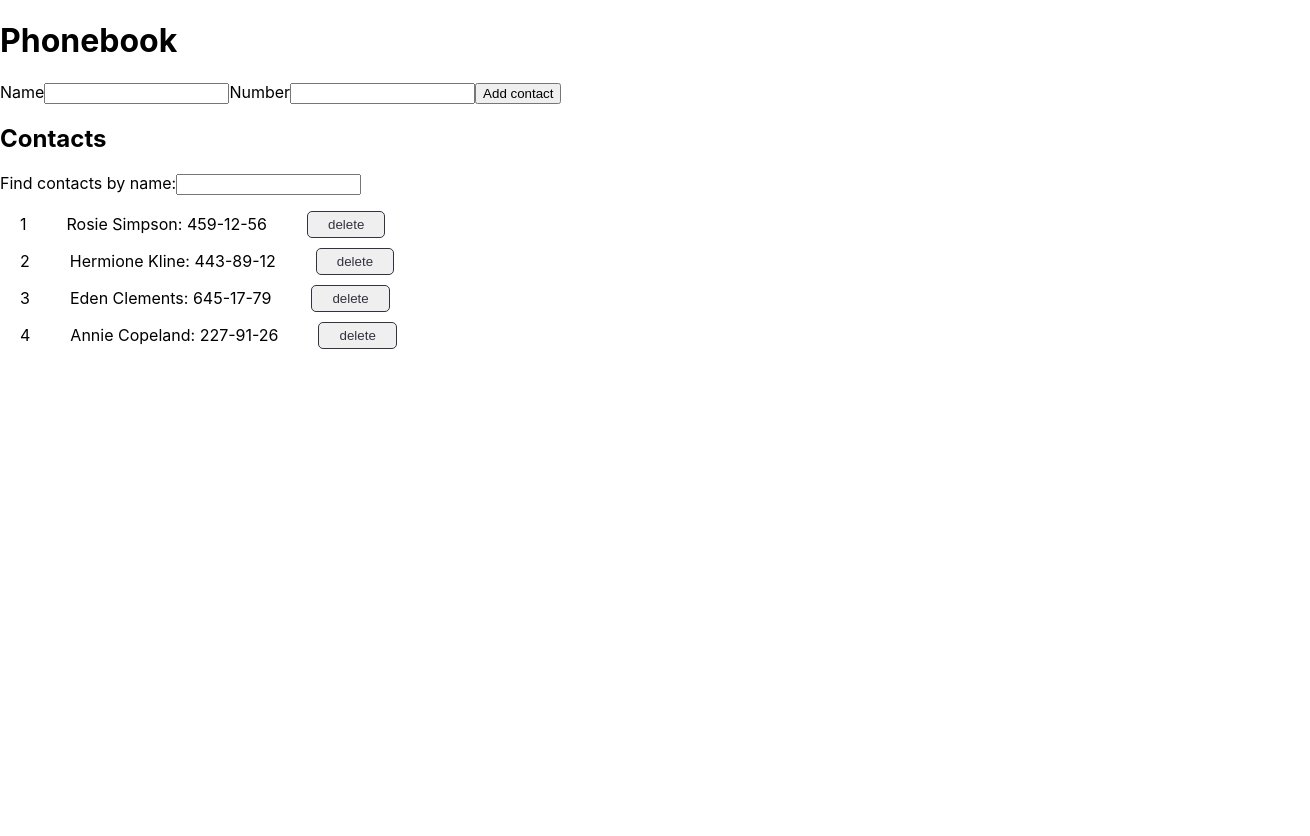
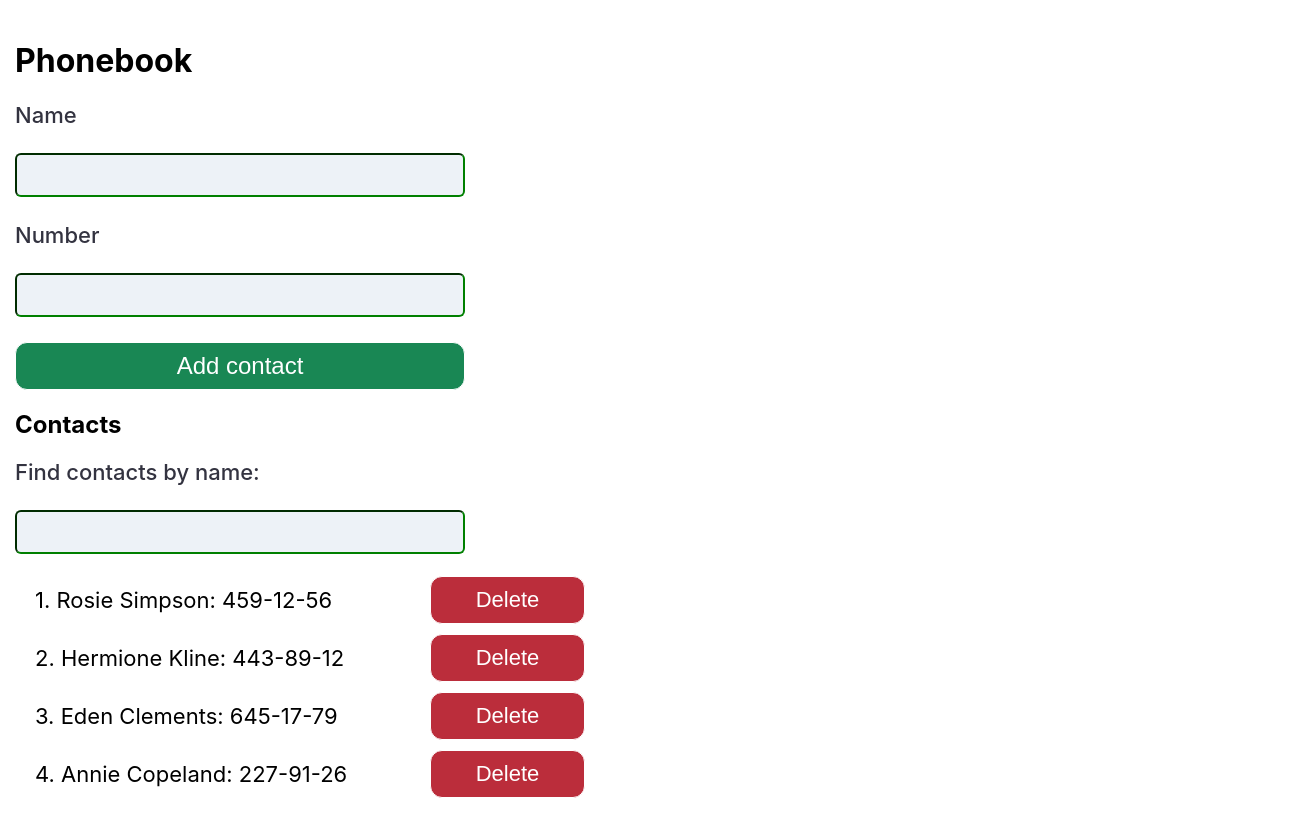
Before and after one commit to Innuska23/goit-react-hw-02-phonebook, a React (Create React App) app: page / in a window 1280 px wide. Shown: the top 836 px of the page, 1310 px wide, since content can reach past the window. Before the commit the page ends 800 px from the top, so only its background shows below. Built offline with nearby package versions, Linux system fonts and the light colour scheme.

Commit message:
add styles HW2

```diff
--- a/src/components/App.jsx
+++ b/src/components/App.jsx
@@ -3,6 +3,7 @@ import shortid from 'shortid';
 import ContactForm from "./ContactForm/ContactForm";
 import Filter from "./Filter/Filter";
 import ContactList from './ContactList/ContactList';
+import { Container } from "./App.styled";
 export class App extends Component {
   state = {
     contacts: [
@@ -15,18 +16,22 @@ export class App extends Component {
   };
 
 formSubmitHandler = data => {
+  const { name } = data;
+  const { contacts } = this.state;
+  if (
+    contacts.find(
+      contact => contact.name.toLowerCase() === name.toLowerCase()
+    )
+  ) {
+    alert(`${name} is already in contacts`);
+    return;
+  }
+
   const contact = { id: shortid.generate(), ...data };
 
-  this.state.contacts.find(contacts => contacts.name.toLowerCase() === this.contacts.name.toLowerCase())
-  ? alert(`${this.contacts.name} вже в контактах`)
-  : this.setState(({ contacts }) => ({
-    contacts: [contact, ...contacts],
+  this.setState(({ contacts }) => ({
+    contacts: [...contacts, contact],
   }));
-  // if (contact) return alert(contact.name + ' is already in contacts.');
-
-  //   data.id = shortid();
-  //   this.setState(prev => ({ contacts: [data, ...prev.contacts] }));
-  // };
 };
 
 handlerChangeFilter = e => this.setState({ filter: e.target.value });
@@ -42,7 +47,7 @@ getFilteredContacts = () => {
   if (!this.state.filter) return this.state.contacts;
 
   return this.state.contacts.filter(contact =>
-    contact.name.includes(this.state.filter)
+    contact.name.toLowerCase().includes(this.state.filter)
   );
 };
 
@@ -55,24 +60,14 @@ deleteContact = contactId => {
   render() {
     const { filter} = this.state;
     return (
-      <div
-        // style={{
-        //   height: '100vh',
-        //   display: 'flex',
-        //   justifyContent: 'center',
-        //   alignItems: 'center',
-        //   fontSize: 40,
-        //   color: '#010101'
-        // }}
-      >
+      <Container>
       <h1>Phonebook</h1>
       <ContactForm onSubmit={this.formSubmitHandler}/>
       <h2>Contacts</h2>
       <Filter value={filter} handlerChangeFilter={this.handlerChangeFilter}/>
-      {/* <ContactList/> */}
       <ContactList  contacts={this.getFilteredContacts()}
           onDelete={this.handleRemoveContact}/>
-      </div>
+      </Container>
     );
   }
 };
--- /dev/null
+++ b/src/components/App.styled.jsx
@@ -0,0 +1,12 @@
+import styled from '@emotion/styled';
+
+export const Container = styled.div `
+    max-width: 100%;
+    margin-left: auto;
+    margin-right: auto;
+    padding-left: 15px;
+    padding-right: 15px;
+    padding-top: 20px;
+    padding-bottom: 20px;
+    width: 100%;
+`;
--- a/src/components/ContactForm/ContactForm.jsx
+++ b/src/components/ContactForm/ContactForm.jsx
@@ -1,6 +1,7 @@
 import { Component } from 'react';
 import PropTypes from 'prop-types';
 import shortid from 'shortid';
+import { Form, InputForm, LabelForm, ButtonForm  } from './ContactForm.styled';
 
 export class ContactForm extends Component {
   state = {
@@ -29,11 +30,12 @@ export class ContactForm extends Component {
   render() {
     const { name, number } = this.state;
     return (
-      <form onSubmit={this.handleSubmit}>
-        <label htmlFor={this.nameInputId}>
+      <Form onSubmit={this.handleSubmit}>
+        <LabelForm htmlFor={this.nameInputId}>
           Name
-        </label>
-        <input
+        </LabelForm>
+        <InputForm
+          autocomplete="off"
           type="text"
           name="name"
           pattern="^[a-zA-Zа-яА-Я]+(([' -][a-zA-Zа-яА-Я ])?[a-zA-Zа-яА-Я]*)*$"
@@ -44,10 +46,11 @@ export class ContactForm extends Component {
           id={this.nameInputId}
         />
 
-        <label htmlFor={this.numberInputId}>
+        <LabelForm htmlFor={this.numberInputId}>
           <span>Number</span>
-        </label>
-        <input
+        </LabelForm>
+        <InputForm
+          autocomplete="off"
           type="tel"
           name="number"
           pattern="\+?\d{1,4}?[-.\s]?\(?\d{1,3}?\)?[-.\s]?\d{1,4}[-.\s]?\d{1,4}[-.\s]?\d{1,9}"
@@ -58,8 +61,8 @@ export class ContactForm extends Component {
           id={this.numberInputId}
         />
 
-        <button type="submit">Add contact</button>
-      </form>
+        <ButtonForm type="submit">Add contact</ButtonForm>
+      </Form>
     );
   }
 }
--- /dev/null
+++ b/src/components/ContactForm/ContactForm.styled.jsx
@@ -0,0 +1,42 @@
+import styled from '@emotion/styled';
+
+export const Form = styled.form`
+    display: flex;
+    flex-flow: column wrap;
+    gap: 25px;
+    font-size: 22px;
+    max-width: 450px`;
+
+export const LabelForm = styled.label`
+    color: #333340;
+    background: #ffffff;
+    font-weight: 500;`;
+
+export const InputForm = styled.input`
+    display: inline-block;
+    font-size: 22px;
+    background: #EDF2F7;
+    border-color: green;
+    outline: none;
+    border-radius: 6px;
+    height: 38px;
+    &:hover {
+        box-shadow: 0px 0px 30px 0px rgba(21,115,71,1)
+    `;
+
+export const ButtonForm = styled.button`
+    padding: 5px 20px;
+    color: white;
+    height: 48px;
+    border-radius: 12px;
+    background-color: #198754;
+    cursor: pointer;
+    font-size: 24px;
+    outline: none;
+    border: 1px solid;
+    &:hover {
+    background-color: #157347;
+    border: none;
+    box-shadow: 0px 0px 30px 0px rgba(21,115,71,1);
+    }
+`;
--- a/src/components/ContactList/ContactList.jsx
+++ b/src/components/ContactList/ContactList.jsx
@@ -8,8 +8,7 @@ function ContactList({ contacts, onDelete }) {
         <List>
             {contacts.map(({ id, name, number }, idx) => (
                 <ListItem key={id}>
-                    <div>{idx + 1}</div>
-                    {name}: {number}
+                    <span>{idx + 1}. {name}: {number} </span>
                     <Button onClick={() => onDelete(id)}>delete</Button>
                 </ListItem>
             ))}
--- a/src/components/ContactList/ContactList.styled.jsx
+++ b/src/components/ContactList/ContactList.styled.jsx
@@ -7,17 +7,38 @@ export const List = styled.ul`
     gap: 10px;
     padding: 0 20px;
     list-style: none;
+    font-size: 22px;
+    width: 550px;
+    align-items: stretch;
 `;
 
 export const ListItem = styled.li`
     display: flex;
     gap: 40px;
     align-items: center;
+    font-size: 22px;
+    justify-content: space-between;
 `;
 
 export const Button = styled.button`
+    border-radius: 12px;
+    width: 150px;
+    text-transform: capitalize;
+    align-items: center;
+    justify-content: center;
     padding: 5px 20px;
     color: #333340;
-    border: 1px solid #333340;
-    border-radius: 5px;
+    border: 1px solid;
+    width: 155px;
+    color: white;
+    height: 48px;
+    background-color: #bb2d3b;
+    cursor: pointer;
+    font-size: 22px;
+    outline: none;
+    &:hover {
+    background-color: #dc3545;
+    border: none;
+    box-shadow: 10px 10px 25px 0px rgba(187,45,59,1);
+    }
 `;
--- a/src/components/Filter/Filter.jsx
+++ b/src/components/Filter/Filter.jsx
@@ -1,17 +1,18 @@
 import PropTypes from 'prop-types';
+import { FilterContainer, InputFilter, LabelFilter } from './Filter.styled';
 
 function Filter({ handlerChangeFilter, value }) {
     return (
-        <>
-            <label htmlFor="filter">Find contacts by name:</label>
-            <input
+        <FilterContainer>
+            <LabelFilter htmlFor="filter">Find contacts by name:</LabelFilter>
+            <InputFilter
                 id="filter"
                 type="text"
                 name="filter"
                 onChange={handlerChangeFilter}
                 value={value}
             />
-        </>
+        </FilterContainer>
     );
 }
 
--- /dev/null
+++ b/src/components/Filter/Filter.styled.jsx
@@ -0,0 +1,28 @@
+import styled from '@emotion/styled';
+
+export const FilterContainer = styled.div `
+    display: flex;
+    flex-flow: column wrap;
+    gap: 25px;
+    font-size: 22px;
+    max-width: 450px;
+`;
+
+export const LabelFilter = styled.label `
+    color: #333340;
+    background: #ffffff;
+    font-weight: 500;
+`;
+
+export const InputFilter = styled.input`
+  display: inline-block;
+    font-size: 22px;
+    background: #EDF2F7;
+    border-color: green;
+    outline: none;
+    border-radius: 6px;
+    height: 38px;
+    &:hover {
+      box-shadow: 0px 0px 30px 0px rgba(21,115,71,1);
+    }
+`;
--- a/src/index.css
+++ b/src/index.css
@@ -7,6 +7,9 @@ body {
     sans-serif;
   -webkit-font-smoothing: antialiased;
   -moz-osx-font-smoothing: grayscale;
+  width: 100%;
+  max-width: 100%;
+  overflow-x: hidden;
 }
 
 code {
```
